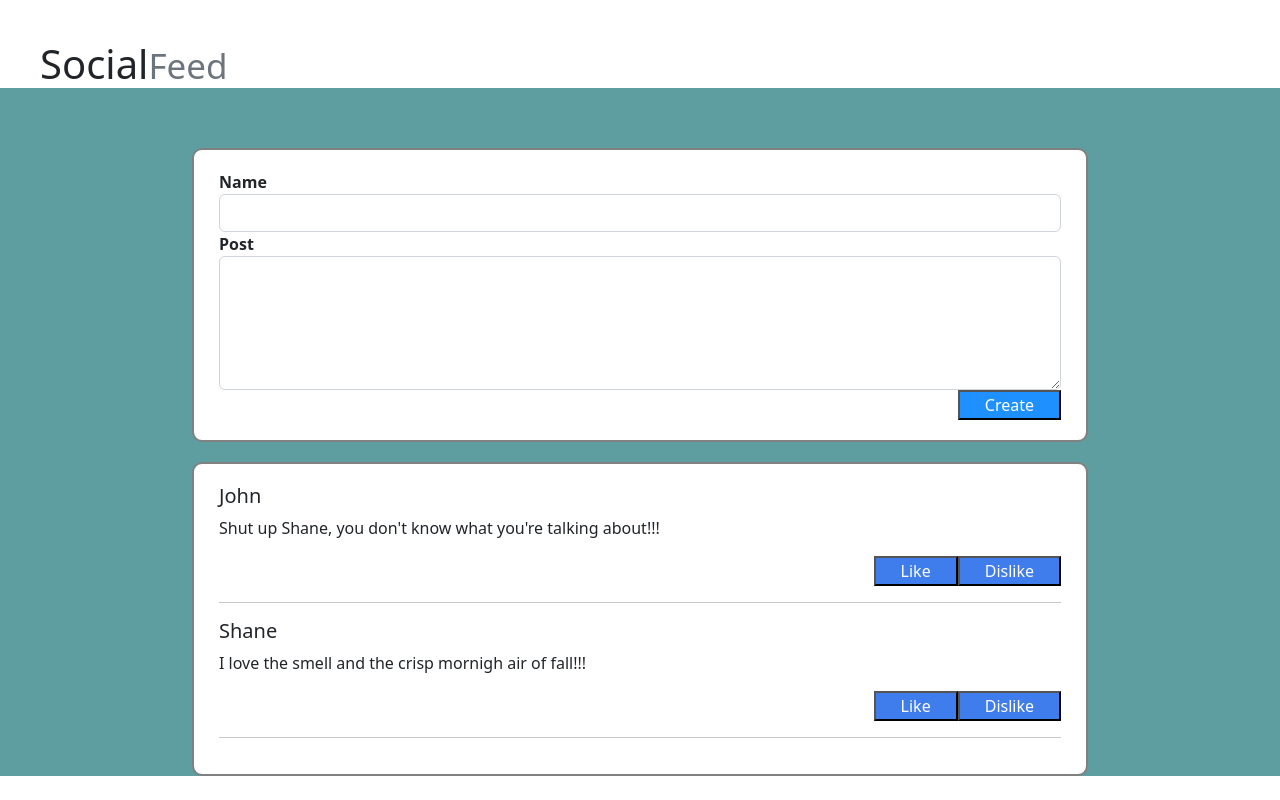
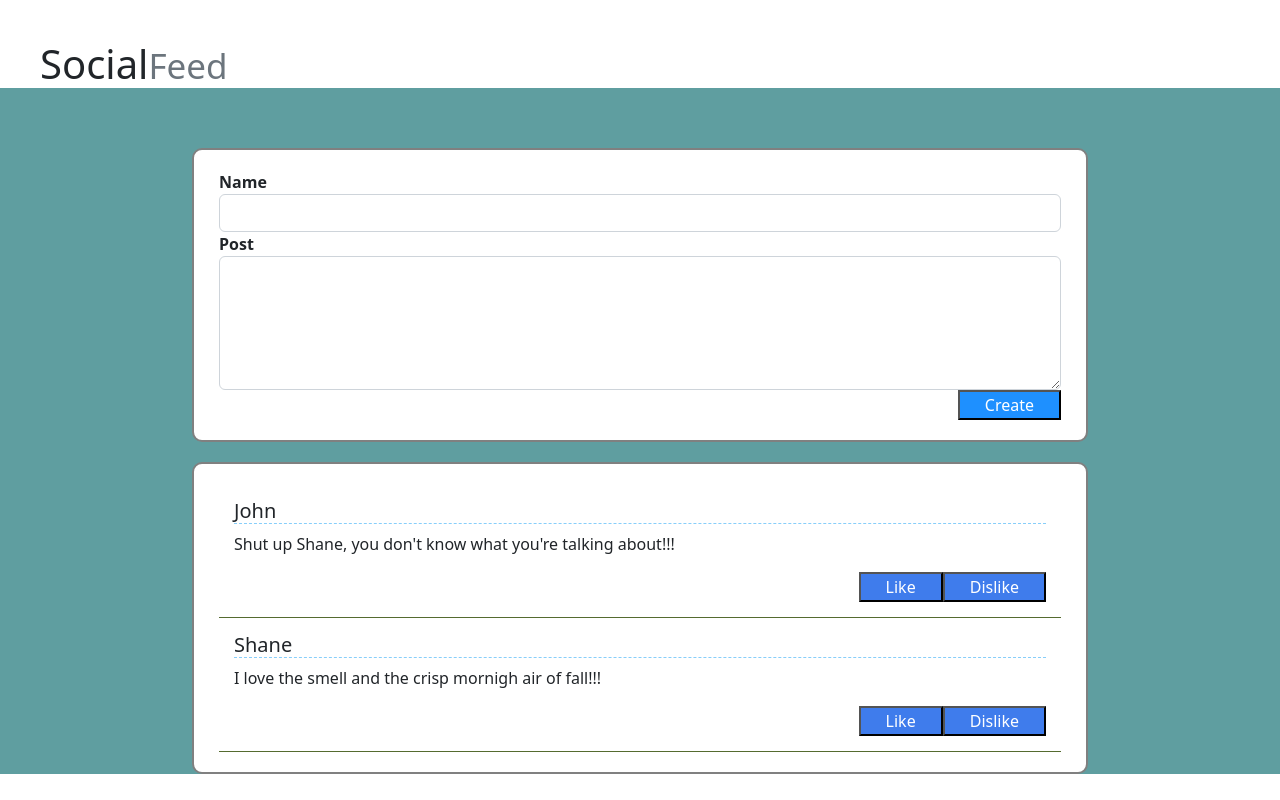
Before and after one commit to STanner03/social-feed, a React (Create React App) app: page / in a window 1280 px wide. Built offline with nearby package versions, Linux system fonts and the light colour scheme.

Commit message:
Moved the logic for the like and dislike buttons over to the Post.jsx file + Made the like and dislike buttons work as instructed + Mad a few changes to the css of Post.css

```diff
--- a/src/App.css
+++ b/src/App.css
@@ -23,10 +23,6 @@
     background-color: white;
 }
 
-.post-divide {
-
-}
-
 .button-placement {
     display: flex;
     justify-content: flex-end;
@@ -39,8 +35,7 @@ button {
     padding-left: 25px;
     text-align: center;
     font-size: medium;
-    border-radius: 30px;
-    text-decoration: wavy;
+    border-radius: 5px;
 }
 
 label {
--- a/src/Components/LikeDislikeButton/LikeDislikeButton.jsx
+++ /dev/null
@@ -1,36 +0,0 @@
-import React, { useState } from 'react';
-import './LikeDislikeButton.css'
-
-const LikeDislikeButton = (props) => {
-
-    const [buttonClass, setButtonClass] = useState("inactive");
-
-    const [toggleButton, setToggleButton] = useState("inactive");
-
-    function handleClick1() {
-        if(buttonClass === "inactive") {
-            setButtonClass("active");
-        }
-        else {
-            setButtonClass("inactive")
-        }
-    }
-
-    function handleClick2() {
-        if(toggleButton === "inactive") {
-            setToggleButton("active")
-        }
-        else {
-            setToggleButton("inactive")
-        }
-    }
-
-    return (
-        <div>
-            <button className={buttonClass} onClick={handleClick1}>Like</button>
-            <button className={toggleButton} onClick={handleClick2}>Dislike</button>
-        </div>
-     );
-}
-
-export default LikeDislikeButton;
--- a/src/Components/LikeDislikeButton/LikeDislikeButton.css
+++ b/src/Components/Post/Post.css
@@ -1,11 +1,3 @@
-button {
-    color: white;
-    text-align: center;
-    font-size: medium;
-    border-radius: 30px;
-    text-decoration: wavy;
-}
-
 button:hover {
     box-shadow: 0 12px 16px 0 rgba(0, green0, blue0, alpha0.24), 0 17px 50px 0 rgba(0, green0, blue0, alpha0.19);
 }
@@ -18,3 +10,12 @@ button:hover {
 .inactive {
     background-color: rgb(63, 124, 236);
 }
+
+.post-divide {
+    padding: 15px;
+    border-bottom: 1px solid darkolivegreen;
+}
+
+.partition{
+    border-bottom: 1px dashed lightskyblue;
+}
--- a/src/Components/Post/Post.jsx
+++ b/src/Components/Post/Post.jsx
@@ -1,18 +1,40 @@
-import LikeDislikeButton from "../LikeDislikeButton/LikeDislikeButton";
+import React, { useState } from 'react';
+import './Post.css'
 
 const Post = (props) => {
+
+  const [likeButton, setLikeButton] = useState("inactive");
+
+  const [dislikeButton, setDislikeButton] = useState("inactive");
+
+  function handleClick1() {
+      if(likeButton === "inactive") {
+          setLikeButton("active");
+          setDislikeButton("inactive");
+      }
+      else {
+          setLikeButton("inactive");
+      }
+  }
+
+  function handleClick2() {
+      if(dislikeButton === "inactive") {
+          setDislikeButton("active");
+          setLikeButton("inactive");
+      }
+      else {
+          setDislikeButton("inactive");
+      }
+  }
+
   return (
     <div className="post-divide">
-      <div>
-        <h5>{props.postData.name}</h5>
+        <h5 className='partition'>{props.postData.name}</h5>
+        <p>{props.postData.post}</p>
+      <div className="button-placement">
+        <button className={likeButton} onClick={handleClick1}>Like</button>
+        <button className={dislikeButton} onClick={handleClick2}>Dislike</button>
       </div>
-      <div>
-        <p>{props.postData.post}</p>
-      </div>
-      <div className="button-placement">
-        <LikeDislikeButton />
-      </div>
-      <hr></hr>
     </div>
   );
 };
```
